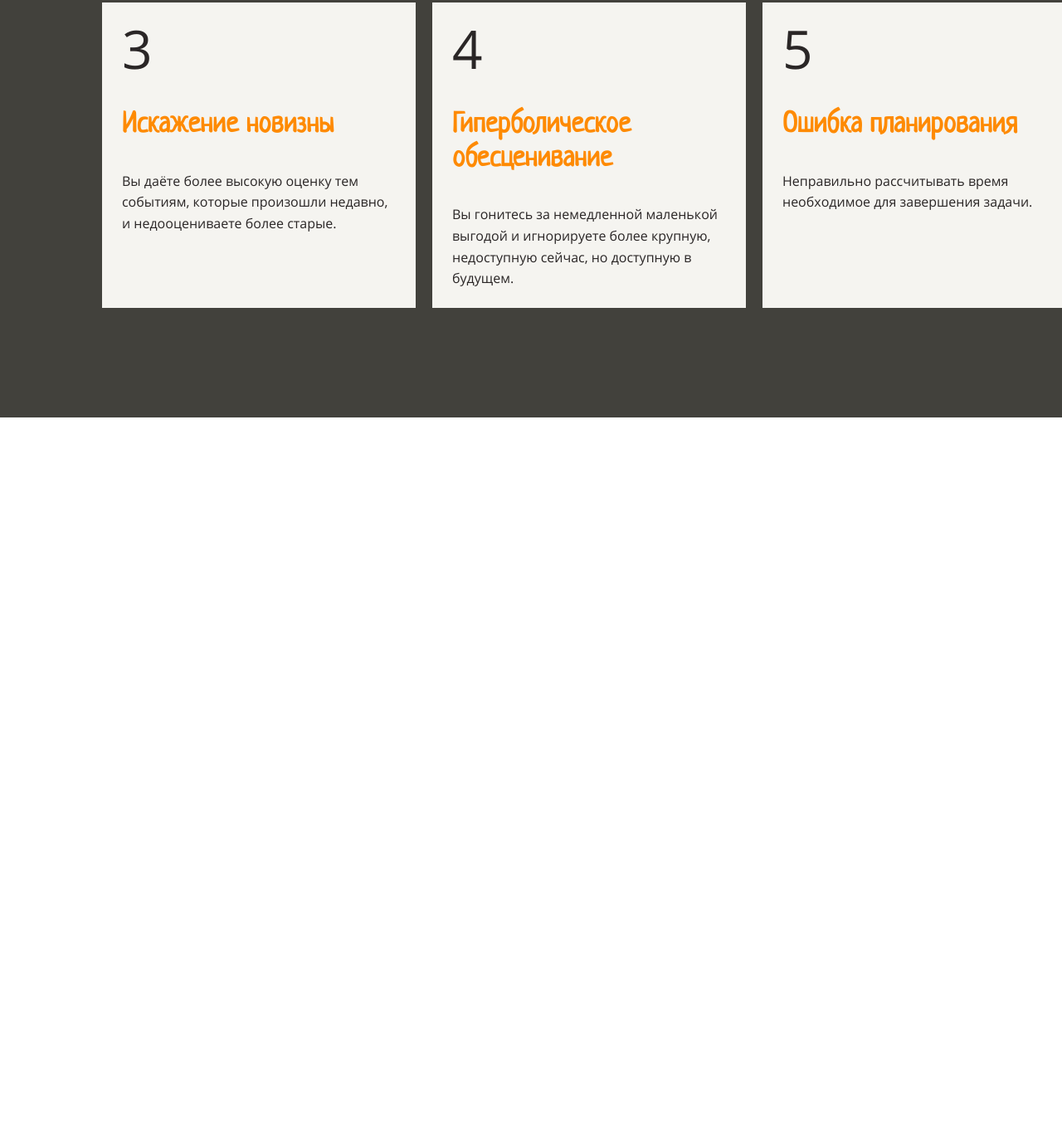
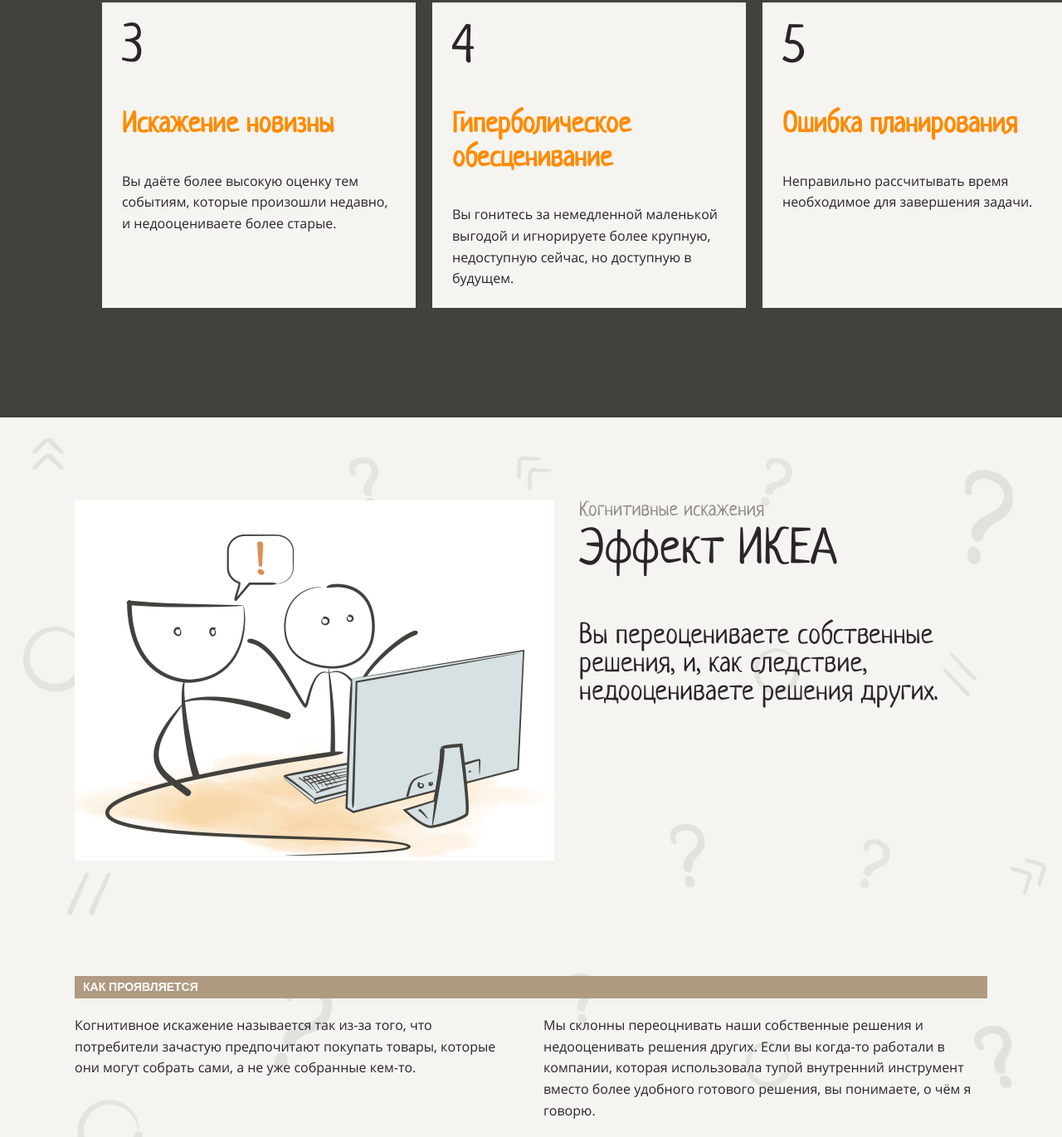
Before and after one commit to MaksimPerepeliuk/cognitive-deviation-page, a website: page src/index.html in a window 1280 px wide. Shown: the part 2457-3827 px from the top of the page at 83% size. Before the commit the page ends 2960 px from the top, so only its background shows below. Drawn offline with Linux system fonts and the light colour scheme.

Commit message:
create page with ikea-effect

```diff
--- a/src/index.html
+++ b/src/index.html
@@ -42,10 +42,10 @@
     </section>
 
     <section class="bg-dark">
-      <div class="container navigation">
+      <div class="container" id="navigation">
         <nav class="d-flex justify-content-center flex-wrap">
           <div class="nav-title">
-            <h2 class="text-orange mt-0">5 когнитивных искажений <span class="text-white"><br>о существовании которых стоит помнить</h2>
+            <h2 class="text-orange mt-0">5 когнитивных искажений <span class="text-white"><br>о существовании которых стоит помнить</span></h2>
           </div>
 
           <a href="#" class="nav-item bg-light">
@@ -81,6 +81,28 @@
 
       </div>
     </section>
+
+    <section class="bg">
+      <div class="container" id="ikea-effect">
+        <div class="d-flex justify-content-center">
+          <div class="ikea-effect-img mr-30">
+            <img src="./styles/images/1.png" alt="ikea-effect">
+          </div>
+
+          <div class="title">
+            <span class="f-size-24 f-neucha text-t-dark">Когнитивные искажения</span>
+            <h2 class="mt-0 f-normal">Эффект ИКЕА</h2>
+            <p class="f-size-34 f-neucha line-height-1">Вы переоцениваете собственные решения, и, как следствие, недооцениваете решения других.</p>
+          </div>
+        </div>
+
+        <div class="columns-2">
+          <h3 class="f-size-14 bg-brown c-span-all text-white f-open-sans p-5-10 mt-100 mb-20">КАК ПРОЯВЛЯЕТСЯ</h3>
+          <p class="break-after-column">Когнитивное искажение называется так из-за того, что потребители зачастую предпочитают покупать товары, которые они могут собрать сами, а не уже собранные кем-то.</p>
+          <p>Мы склонны переоцнивать наши собственные решения и недооценивать решения других. Если вы когда-то работали в компании, которая использовала тупой внутренний инструмент вместо более удобного готового решения, вы понимаете, о чём я говорю.</p>
+        </div>
+      </div>
+    </section>
   </main>
 
   <footer>
--- a/src/styles/style.css
+++ b/src/styles/style.css
@@ -32,6 +32,8 @@
 body {
   margin: 0;
 
+  overflow-x: hidden;
+
   color: #2a2626;
   font-size: 16px;
   font-family: "Open Sans", sans-serif;
@@ -59,10 +61,12 @@
 
 .container {
   position: relative;
+
+  z-index: 1;
+
+  width: 1100px;
   margin: 0 auto;
-  width: 1100px;
   padding: 100px 0;
-  z-index: 1;
 }
 
 .d-flex {
@@ -115,6 +119,7 @@
 
 .bg {
   position: relative;
+
   background-color: var(--light);
 }
 
@@ -156,8 +161,9 @@
 }
 
 .btn {
+  display: inline-block;
+
   padding: 12px 24px;
-  display: inline-block;
 }
 
 .btn:hover {
@@ -168,12 +174,11 @@
 .btn-orange {
   border: none;
 
+  color: var(--white);
+
+  text-decoration: none;
+
   background-color: var(--main);
-}
-
-.btn-orange {
-  color: var(--white);
-  text-decoration: none;
 }
 
 .text-center {
@@ -183,6 +188,7 @@
 .video {
   position: relative;
   top: 100px;
+
   padding: 0;
 }
 
@@ -198,36 +204,34 @@
   background-color: var(--main-dark);
 }
 
-.navigation {
+#navigation {
   width: 1440px;
 }
 
-.navigation nav {
+#navigation nav {
   padding-top: 100px;
 }
 
-.navigation h2 {
+#navigation h2 {
   font-size: 52px;
 }
 
 .nav-title {
+  margin-right: 20px;
   margin-bottom: 2em;
-  margin-right: 20px;
+  width: 350px;
   padding: 0 24px 24px 0;
 
-  width: 350px;
   height: 320px;
 }
 
 .nav-item {
+  margin-right: 20px;
   margin-bottom: 2em;
-  margin-right: 20px;
   padding: 24px;
   width: 330px;
   height: 320px;
-}
 
-.nav-item {
   text-decoration: none;
   color: var(--dark);
 }
@@ -248,6 +252,66 @@
 .digit {
   margin-bottom: 40px;
   font-size: 64px;
-  font-family: "Neucha" sans-serif;
+  font-family: "Neucha", sans-serif;
   line-height: 1;
 }
+
+.f-normal {
+  font-weight: 400;
+}
+
+.f-size-14 {
+  font-size: 14px;
+}
+
+.f-size-24 {
+  font-size: 24px;
+}
+
+.f-size-34 {
+  font-size: 34px;
+}
+
+.f-neucha {
+  font-family: "Neucha", sans-serif;
+}
+
+.f-open-sans {
+  font-family: "Open-Sans", sans-serif;
+}
+
+.text-t-dark {
+  color: var(--trans-dark);
+}
+
+.line-height-1 {
+  line-height: 1em;
+}
+
+.bg-brown {
+  background-color: var(--brown);
+}
+
+.c-span-all {
+  column-span: all;
+}
+
+.p-5-10 {
+  padding: 5px 10px;
+}
+
+.break-after-column {
+  break-after: column;
+}
+
+.mt-100 {
+  margin-top: 100px;
+}
+
+.mb-20 {
+  margin-bottom: 20px;
+}
+
+.mr-30 {
+  margin-right: 30px;
+}
```
Also changed, not shown: src/styles/images/1.png (added).
